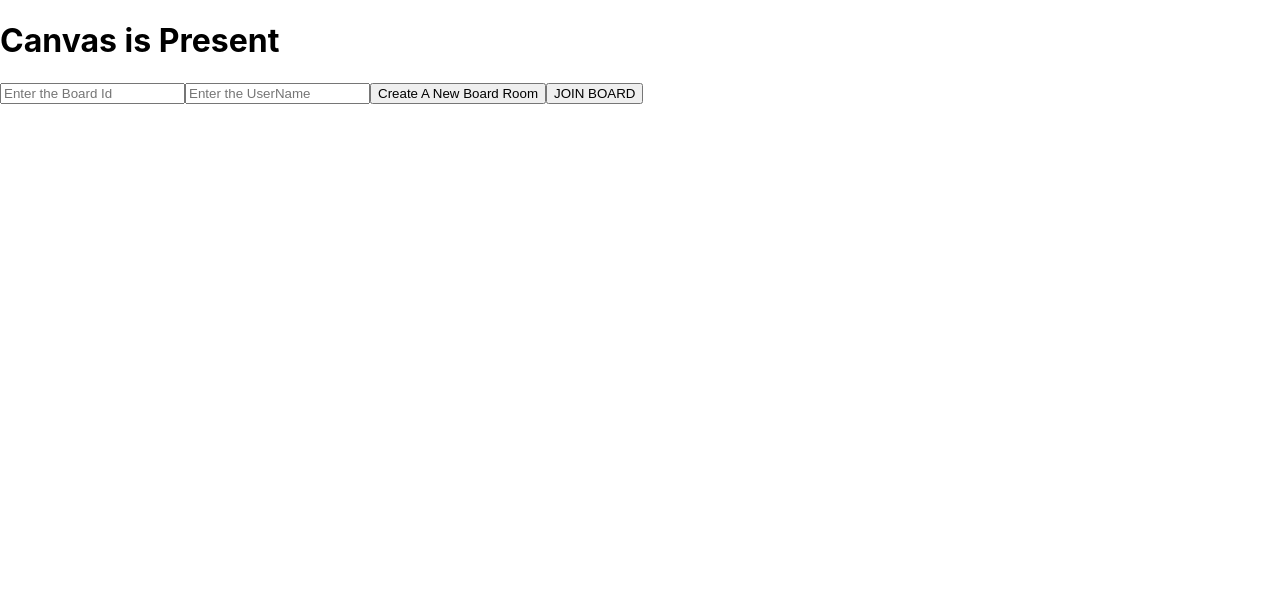
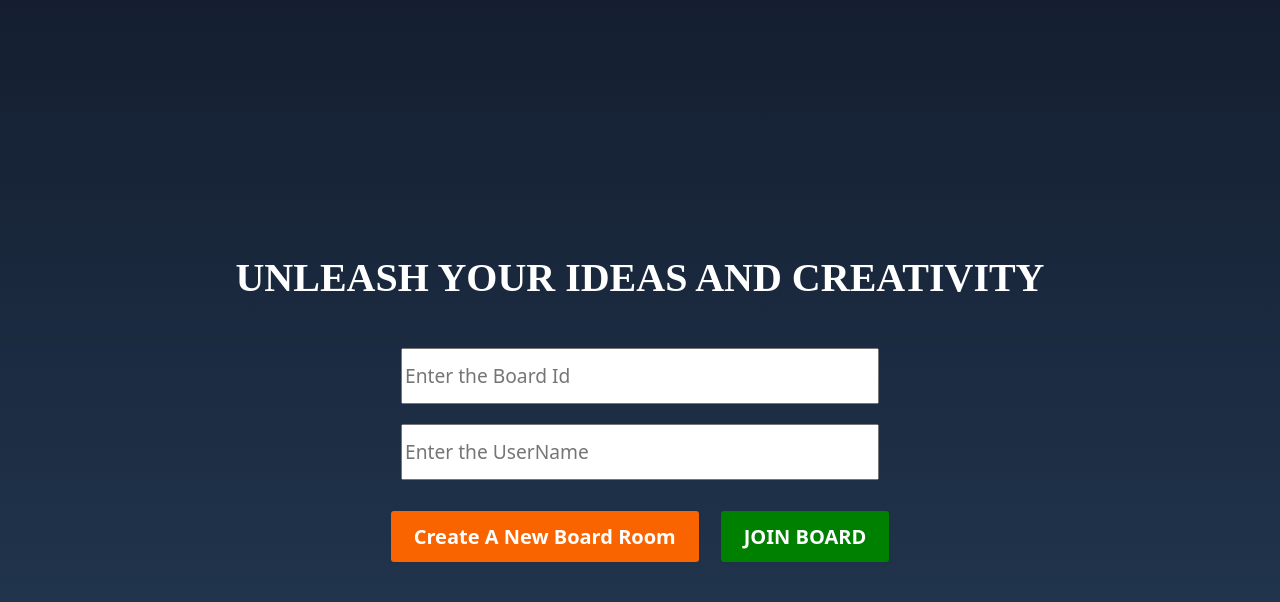
Before and after one commit to sumraharshit/Real_Time_Collaborative_WhiteBoard, a React (Create React App) app: page / in a window 1280 px wide. Shown: the top 602 px of the page. Built offline with nearby package versions, Linux system fonts and the light colour scheme.

Commit message:
Added CSS Styles

```diff
--- a/src/App.js
+++ b/src/App.js
@@ -20,8 +20,8 @@ function App() {
 
   return (
     <div className="App">
-
-     <h1>Canvas is Present</h1>
+{/*
+     <h1>Canvas is Present</h1> */}
       <BrowserRouter>
       <Routes>
         <Route path="/" element={<Home />} />
--- a/src/Button.js
+++ b/src/Button.js
@@ -1,7 +1,8 @@
 import React from "react";
+import './style.css'
 
 function Button({value,name,buttonFunction}){
-   return (<button value={value} onClick={(event)=>{ buttonFunction(event) }}>{name}</button>);
+   return (<button value={value} style={{backgroundColor: value}} onClick={(event)=>{ buttonFunction(event) }}  className="button" >{name}</button>);
 }
 
 export default Button;
--- a/src/Canvas.js
+++ b/src/Canvas.js
@@ -15,7 +15,7 @@ function Canvas(props) {
     const location = useLocation();
     const {boardId} = useParams();
     const navigate = useNavigate();
-    const [width,setWidth] = useState(1);
+    const [width,setWidth] = useState(1.0);
 
     const [drawing, setDrawing] = useState(false);
     const canvasRef = useRef(null);
@@ -61,8 +61,12 @@ function Canvas(props) {
         // else if(name === "decrease"){
         //   setWidth((prevWidth)=>prevWidth-1);
         //   }
-        let value = event.target.value;
-        setWidth((prev)=>prev+1);
+        let name = event.target.name;
+        if(name === 'increase')
+        setWidth((prev)=>{return (prev<10 && prev+1)});
+
+        else if(name === 'decrease')
+          setWidth((prev)=>{return (prev>1 && prev-1)});
         }
 
 
--- a/src/Home.js
+++ b/src/Home.js
@@ -3,6 +3,7 @@ import { useState } from 'react';
 import {v4 as uuidv4} from 'uuid';
 import toast from 'react-hot-toast';
 import {useNavigate} from "react-router-dom";
+import './style.css';
 
 function Home(){
     const navigate = useNavigate();
@@ -38,11 +39,13 @@ function Home(){
     }
 
     return (
-        <div>
-            <input placeholder="Enter the Board Id" value={uniqueId} onChange={writeId}/>
-            <input placeholder="Enter the UserName" value={userName} onChange ={writeUserName}/>
-             <button onClick={generateUniqueId}>Create A New Board Room</button>
-             <button onClick={joinBoard}>JOIN BOARD</button>
+        <div className='home-details'>
+            <h1>UNLEASH YOUR IDEAS AND CREATIVITY
+            </h1>
+            <input className="input" placeholder="Enter the Board Id" value={uniqueId} onChange={writeId}/>
+            <input className="input" placeholder="Enter the UserName" value={userName} onChange ={writeUserName}/>
+             <div><button className="button" onClick={generateUniqueId} style={{fontSize: "20px"}}>Create A New Board Room</button>
+             <button className="button" style={{backgroundColor: "green", fontSize: "20px"}} onClick={joinBoard}>JOIN BOARD</button></div>
         </div>
     )
 }
--- a/src/style.css
+++ b/src/style.css
@@ -1,8 +1,17 @@
+body{
+    margin:0;
+    padding:0;
+    font-family: sans-serif;
+    background: linear-gradient(#141e30, #243b55);
+}
+
 .canvas{
     background-color: whitesmoke;
     position: relative;
     left: 290px;
 }
+
+
 
 .uploadedImage{
     height: 300px;
@@ -11,3 +20,83 @@
     top: 30px;
     left: 100px;
 }
+
+
+.button{
+  align-items: center;
+  background-clip: padding-box;
+  background-color: #fa6400;
+  border: 1px solid transparent;
+  border-radius: .25rem;
+  box-shadow: rgba(0, 0, 0, 0.02) 0 1px 3px 0;
+  box-sizing: border-box;
+  color: #fff;
+  cursor: pointer;
+  display: inline-flex;
+  font-family: system-ui,-apple-system,system-ui,"Helvetica Neue",Helvetica,Arial,sans-serif;
+  font-size: 16px;
+  font-weight: 600;
+  justify-content: center;
+  line-height: 1.25;
+  margin: 0;
+  min-height: 3rem;
+  padding: calc(.875rem - 1px) calc(1.5rem - 1px);
+  position: relative;
+  text-decoration: none;
+  transition: all 250ms;
+  user-select: none;
+  -webkit-user-select: none;
+  touch-action: manipulation;
+  vertical-align: baseline;
+  width: max-content;
+  margin: 10px;
+}
+
+.button:hover,
+.button:focus {
+  background-color: #fb8332;
+  box-shadow: rgba(0, 0, 0, 0.1) 0 4px 12px;
+}
+
+.button:hover {
+  transform: translateY(-1px);
+}
+
+.button:active {
+  background-color: #c85000;
+  box-shadow: rgba(0, 0, 0, .06) 0 2px 4px;
+  transform: translateY(0);
+}
+
+.input{
+    width: 470px;
+    height:50px;
+    font-size: larger;
+    font-family: system-ui,-apple-system,system-ui,"Helvetica Neue",Helvetica,Arial,sans-serif;
+    font-weight: 500;
+
+}
+.input:focus{
+  color:#243b55;
+  outline: none;
+  border: 5px solid #fb8332;
+}
+
+.home-details{
+    height:100vh;
+    margin:0;
+    padding:0;
+    overflow-y: hidden;
+    position: relative;
+    display: flex;
+    flex-direction: column;
+    justify-content: center;
+    align-items: center;
+    row-gap: 20px;
+}
+
+h1{
+    color: white;
+     font-family: 'Permanent Marker', cursive;
+     font-size: 40px;
+}
```
